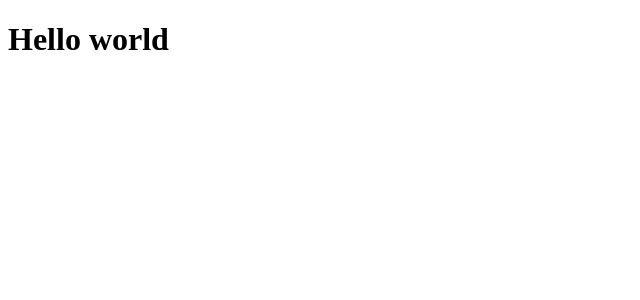
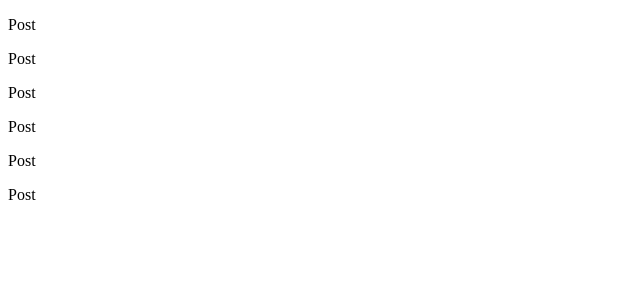
Before and after one commit to DinizEduardo/fundamentos-reactjs-ignite, a React (Vite) app: page / in a window 1280 px wide. Shown: the top 300 px of the page, without its empty margins (0-640 px from the left). Built offline with nearby package versions, Linux system fonts and the light colour scheme.

Commit message:
feat: entendendo os componentes

```diff
--- a/src/App.jsx
+++ b/src/App.jsx
@@ -1,7 +1,14 @@
-function App() {
+import { Post } from './Post'
+
+export function App() {
   return (
-    <h1>Hello world</h1>
+    <>
+      <Post />
+      <Post />
+      <Post />
+      <Post />
+      <Post />
+      <Post />
+    </>
   )
 }
-
-export default App
--- /dev/null
+++ b/src/Post.jsx
@@ -0,0 +1,3 @@
+export function Post() {
+  return <p>Post</p>
+}
--- a/src/main.jsx
+++ b/src/main.jsx
@@ -1,6 +1,6 @@
 import React from 'react'
 import ReactDOM from 'react-dom/client'
-import App from './App.jsx'
+import { App } from './App.jsx'
 
 ReactDOM.createRoot(document.getElementById('root')).render(
   <React.StrictMode>
```
